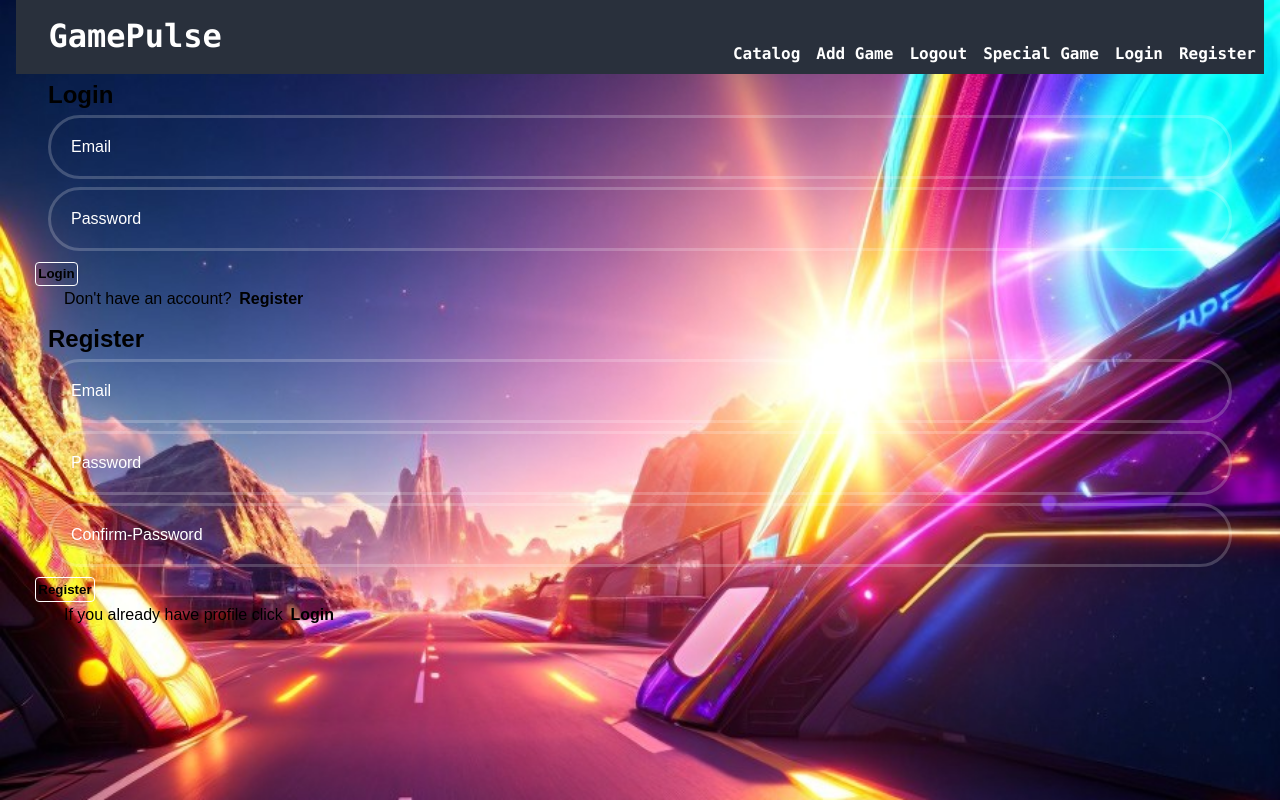
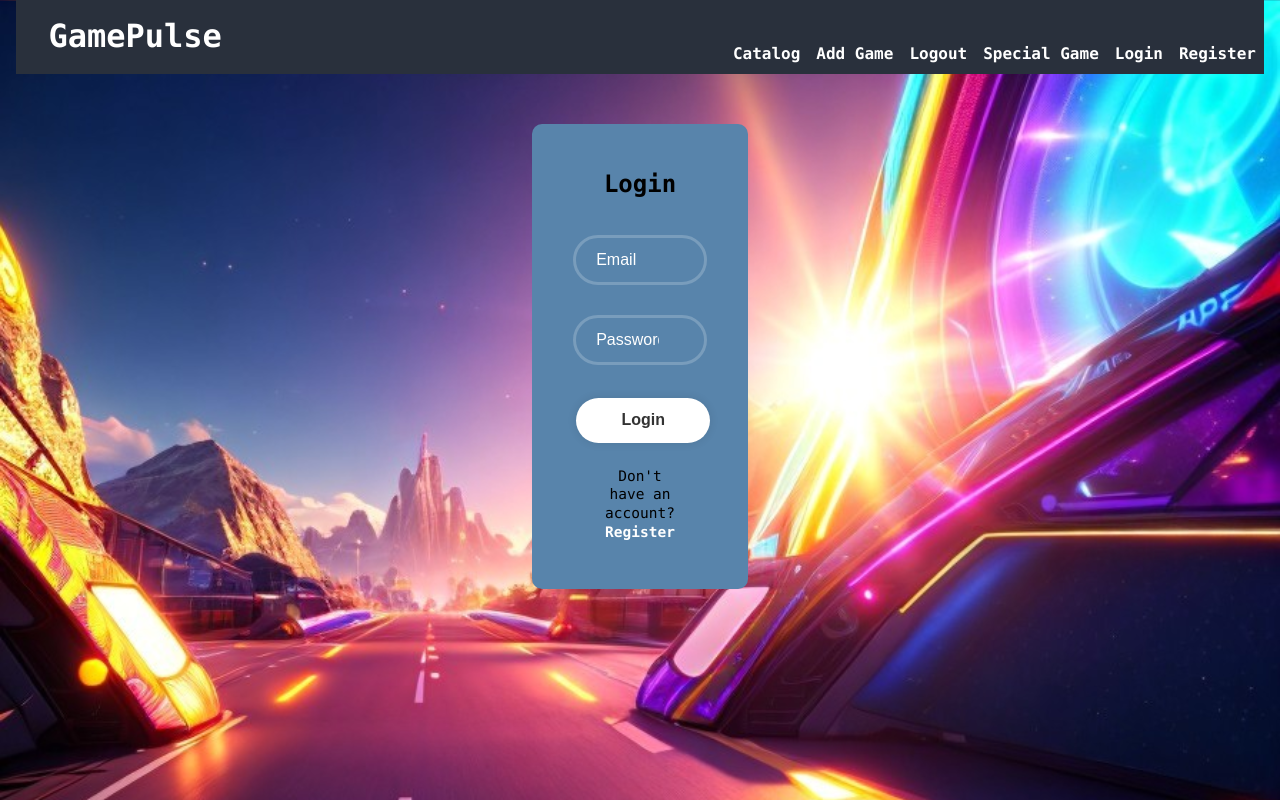
Before and after one commit to TodorMalchov/Game-Site, a React (Vite) app in the folder client/: page / in a window 1280 px wide. Shown: the top 800 px of the page. Built offline with nearby package versions, Linux system fonts and the light colour scheme.

Commit message:
remove test CSS for login-register
Create new CSS for login and register

```diff
--- a/client/public/style/login-register.css
+++ b/client/public/style/login-register.css
@@ -1,138 +1,70 @@
-#login-page {
+.border .login-register-page{
     position: relative;
-    width: 650px;
-    height: auto;
-    border-radius: 20px;
-    padding: 100px;
-    box-sizing: border-box;
-    background: #3e4443;
-    box-shadow: 0px 0px 32px 0px #49535e, -14px -14px 20px #191c21;
+    margin-top: 50px;
 }
-
-#register-page {
+.login-register-page {
+    margin: 500px;
+    padding: 0;
+    box-sizing: 0;
+    font-family: 'Lucida Console', sans-serif;
+    display: flex;
+    align-items: center;
+    justify-content: center;
+    min-height: 10vh;
+    background: rgb(88, 132, 171);
+    border-radius: 10px;
+    padding: 40px 70px;
     position: relative;
-    width: 650px;
-    height: auto;
-    border-radius: 20px;
-    padding: 40px;
-    box-sizing: border-box;
-    background: #3e4443;
-    box-shadow: 0px 0px 32px 0px #49535e, -14px -14px 20px #191c21;
 }
-
-.container {
-    padding: 40px;
+.login-register-page form {
+    width: 420px;
+    font-size: 16px;
+    text-align: center;
 }
-
-.brand-logo {
-    height: 100px;
-    width: 100px;
-    background: url("../images/icon-gamepad-2.png");
-    margin: auto;
-    border-radius: 50%;
-    box-sizing: border-box;
-    box-shadow: 7px 7px 10px #cbced1, -7px -7px 10px white;
+.login-register-page .input-box {
+    width: 100%;
+    height: 50px;
+    margin: 30px 0;
 }
-
-.container>h1 {
-    margin-top: 15px;
-    font-weight: 900;
-    font-size: 2.7rem;
-    text-align: center;
-    color: white;
-    letter-spacing: 1px;
-    font-family: 'Lucida Console', sans-serif;
-    margin-bottom: 17px;
-}
-
-label,
-input {
-    display: block;
+.input-box input {
     width: 100%;
-    padding: 0;
+    height: 100%;
+    background: transparent;
     border: none;
     outline: none;
-    box-sizing: border-box;
+    border: 3px solid rgba(255, 255, 255, .2);
+    border-radius: 40px;
+    font-size: 16px;
+    color: #fff;
+    padding: 20px 45px 20px 20px;
 }
-
-label {
-    margin-bottom: 8px;
-    font-size: 27px;
-    color: white;
-    margin-top: 13px;
-    font-family: 'Lucida Console', sans-serif;
+.input-box input::placeholder{
+    color: #fff;
 }
-
-label:nth-of-type(2) {
+.login-register-page .btn{
+    width: 100%;
+    height: 45px;
+    background: #fff;
+    border: none;
+    outline: none;
+    border-radius: 40px;
+    box-shadow: 0 0 10px rgba(0, 0, 0, .1);
+    cursor: pointer;
+    font-size: 16px;
+    color: #333;
+    font-weight: 600;
+}
+.login-register-page .create-login-link{
+    font-size: 14.5px;
+    text-align: center;
     margin-top: 20px;
 }
-
-input::placeholder {
-    color: rgba(184, 179, 179, 0.678);
-};
-
-
-label[for="female"] {
-    margin-top: 10px;
+.create-login-link p a{
+    color: #fff;
+    text-decoration: none;
+    font-weight: 600;
 }
-
-input[type="username"],
-input[type="password"],
-input[type="number"],
-input[type="email"] {
-    background: #ecf0f3;
-    padding: 30px;
-    padding-left: 20px;
-    height: 50px;
-    margin-top: 10px;
-    font-size: 24px;
-    border-radius: 50px;
-    box-shadow: inset 6px 6px 6px #c0c2c5, inset -6px -6px 6px white;
+.create-login-link p a:hover{
+    text-decoration: underline;
+    font-size: 16px;
 }
-
-label[for="terms"]>input {
-    display: inline;
-}
-
-.btn.submit {
-    margin-top: 30px;
-    background: #778e9c;
-    height: 60px;
-    border-radius: 20px;
-    color: white;
-    font-size: 26px;
-    cursor: pointer;
-    font-weight: 900;
-    box-shadow: 6px 6px 6px #cbced1, -6px -6px 6px white;
-    transition: 0.5s;
-}
-
-.btn.submit:hover {
-    color: white;
-    background-color: #8fa9b9;
-}
-
-.container {
-    text-align: left;
-    margin-top: 0px;
-}
-
-.field>span {
-    position: absolute;
-    font-size: 18px;
-    bottom: 17px;
-    right: 8px;
-    text-decoration: none;
-    color: black;
-    background: rgb(235, 157, 142);
-    border-radius: 10px;
-    padding: 5px;
-}
-
-.submitBtn {
-    position: absolute;
-    font-size: 30px;
-    background-color: #8fa9b9;
-    border-radius: 30px;
-    font-family: 'Lucida Console', sans-serif;
-}
--- a/client/public/style/login.css
+++ /dev/null
@@ -1,66 +0,0 @@
-.login-page {
-    margin: 500px;
-    padding: 0;
-    box-sizing: 0;
-    font-family: 'Lucida Console', sans-serif;
-    display: flex;
-    align-items: center;
-    justify-content: center;
-    min-height: 50vh;
-    background: rgb(88, 132, 171);
-    border-radius: 10px;
-    padding: 30px 40px;
-    position: relative;
-}
-.login-page form {
-    width: 420px;
-    font-size: 16px;
-    text-align: center;
-}
-.login-page .input-box {
-    width: 100%;
-    height: 50px;
-    margin: 30px 0;
-}
-.input-box input {
-    width: 100%;
-    height: 100%;
-    background: transparent;
-    border: none;
-    outline: none;
-    border: 3px solid rgba(255, 255, 255, .2);
-    border-radius: 40px;
-    font-size: 16px;
-    color: #fff;
-    padding: 20px 45px 20px 20px;
-}
-.input-box input::placeholder{
-    color: #fff;
-}
-.login-page .btn{
-    width: 100%;
-    height: 45px;
-    background: #fff;
-    border: none;
-    outline: none;
-    border-radius: 40px;
-    box-shadow: 0 0 10px rgba(0, 0, 0, .1);
-    cursor: pointer;
-    font-size: 16px;
-    color: #333;
-    font-weight: 600;
-}
-.login-page .register-link{
-    font-size: 14.5px;
-    text-align: center;
-    margin-top: 20px;
-}
-.register-link p a{
-    color: #fff;
-    text-decoration: none;
-    font-weight: 600;
-}
-.register-link p a:hover{
-    text-decoration: underline;
-    font-size: 16px;
-}
--- a/client/public/style/style.css
+++ b/client/public/style/style.css
@@ -1,9 +1,8 @@
 @import "typography.css";
 @import "details.css";
-/* @import "login-register.css"; */
+@import "login-register.css";
 @import "create-edit.css";
 @import "welcome.css";
 @import "all-games.css";
 @import "navigation.css";
 @import "comments.css";
-@import "login.css";
--- a/client/src/App.jsx
+++ b/client/src/App.jsx
@@ -9,7 +9,7 @@ function App() {
         <Header />
         {/* <Home /> */}
         <Login />
-        <Register />
+        {/* <Register /> */}
         </>
 
   )
```
